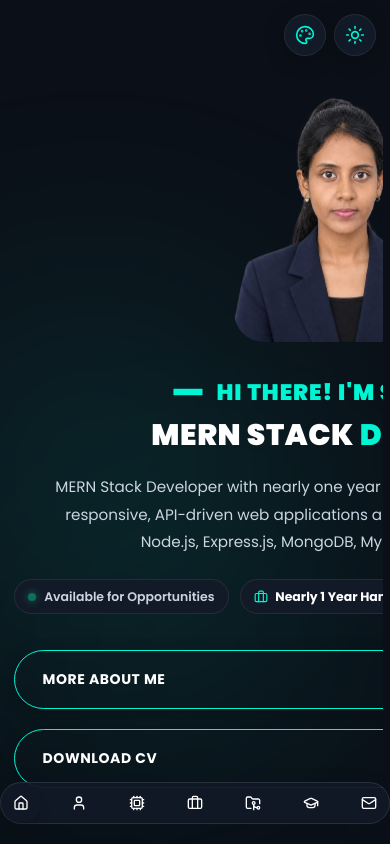
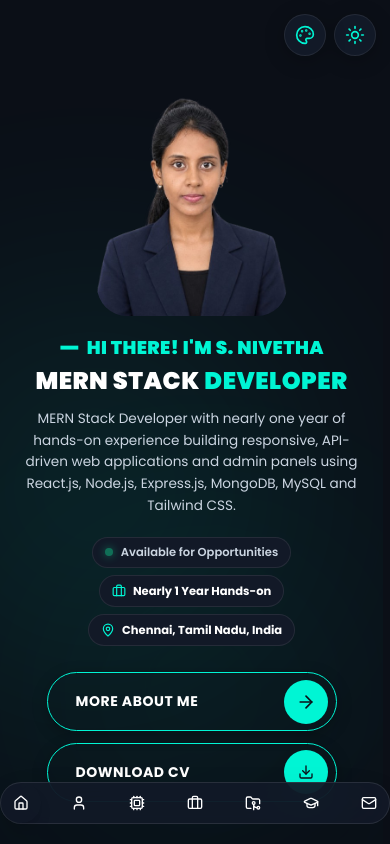
Before and after one commit to nivetha-1112/Portfolio, a React (Vite) app: page / in a window 390 px wide. Shown: the top 844 px of the page. Built offline with nearby package versions, Linux system fonts and the light colour scheme.

Commit message:
fix: hero mobile alignment, center layout, prevent overflow cutoff

```diff
--- a/src/App.css
+++ b/src/App.css
@@ -96,6 +96,7 @@
   margin: 0 auto;
   position: relative;
   z-index: 2;
+  min-width: 0;
 }
 
 .hero-image-wrapper {
@@ -144,6 +145,9 @@
   flex-direction: column;
   align-items: flex-start;
   text-align: left;
+  min-width: 0;
+  max-width: 100%;
+  width: 100%;
 }
 
 .hero-name-badge {
@@ -194,23 +198,39 @@
   gap: 0.65rem;
   flex-wrap: nowrap;
   white-space: nowrap;
+  overflow-x: auto;
+  scrollbar-width: none;
+  -ms-overflow-style: none;
+  max-width: 100%;
   margin-bottom: 2rem;
-  max-width: 100%;
+  padding: 0.2rem 0;
+}
+
+.hero-tags-row::-webkit-scrollbar {
+  display: none;
 }
 
 .hero-status-tag {
   display: inline-flex;
   align-items: center;
   gap: 0.5rem;
-  padding: 0.4rem 0.85rem;
+  padding: 0.45rem 1rem;
   border-radius: 9999px;
   background: var(--bg-card);
   border: 1px solid var(--border-color);
-  font-size: 0.78rem;
+  font-size: 0.8rem;
   font-weight: 600;
   color: var(--text-secondary);
   flex-shrink: 0;
   white-space: nowrap;
+  transition: all 0.25s ease;
+}
+
+.hero-status-tag:hover,
+.hero-stat-badge:hover {
+  border-color: var(--accent-color);
+  color: var(--text-primary);
+  transform: translateY(-1px);
 }
 
 .hero-status-dot {
@@ -219,33 +239,23 @@
   border-radius: 50%;
   background: #10B981;
   box-shadow: 0 0 8px #10B981;
+  flex-shrink: 0;
 }
 
 .hero-stat-badge {
   display: inline-flex;
   align-items: center;
   gap: 0.45rem;
-  padding: 0.4rem 0.85rem;
+  padding: 0.45rem 0.95rem;
   border-radius: 9999px;
   background: var(--bg-card);
   border: 1px solid var(--border-color);
-  font-size: 0.78rem;
+  font-size: 0.8rem;
   font-weight: 700;
   color: var(--text-primary);
   flex-shrink: 0;
   white-space: nowrap;
-}
-
-@media (max-width: 768px) {
-  .hero-tags-row {
-    overflow-x: auto;
-    scrollbar-width: none;
-    -ms-overflow-style: none;
-    padding-bottom: 4px;
-  }
-  .hero-tags-row::-webkit-scrollbar {
-    display: none;
-  }
+  transition: all 0.25s ease;
 }
 
 .hero-actions-row {
@@ -253,6 +263,13 @@
   align-items: center;
   gap: 1.25rem;
   flex-wrap: wrap;
+}
+
+@media (min-width: 993px) {
+  .hero-tags-row {
+    flex-wrap: nowrap;
+    justify-content: flex-start;
+  }
 }
 
 @media (max-width: 992px) {
@@ -261,36 +278,112 @@
     text-align: center;
     gap: 2rem;
     margin-top: 1rem;
+    width: 100%;
+    max-width: 100%;
+    min-width: 0;
   }
   .hero-text-content {
     align-items: center;
     text-align: center;
+    width: 100%;
+    max-width: 100%;
+    min-width: 0;
   }
   .hero-name-badge,
-  .hero-tags-row,
   .hero-actions-row {
     justify-content: center;
+    width: 100%;
+  }
+  .hero-tags-row {
+    justify-content: center;
+    flex-wrap: wrap;
+    width: 100%;
+    max-width: 100%;
+    overflow-x: visible;
   }
   .hero-image-card {
-    max-width: 280px;
-    height: 340px;
+    max-width: 260px;
+    height: 320px;
     border-radius: 24px;
+    margin: 0 auto;
   }
 }
 
 @media (max-width: 600px) {
+  .hero-tunis-grid {
+    gap: 1.25rem;
+    margin-top: 0.25rem;
+  }
+  .hero-name-badge {
+    justify-content: center;
+    gap: 0.45rem;
+    width: 100%;
+    max-width: 100%;
+  }
+  .hero-dash {
+    font-size: 1.35rem;
+    line-height: 1;
+  }
+  .hero-name-text {
+    font-size: 1.15rem;
+    letter-spacing: 0.02em;
+    text-align: center;
+    line-height: 1.25;
+  }
+  .hero-role-title {
+    font-size: 1.5rem;
+    line-height: 1.2;
+    margin-bottom: 0.75rem;
+    text-align: center;
+    width: 100%;
+    word-break: break-word;
+    min-height: auto;
+  }
+  .hero-bio-paragraph {
+    font-size: 0.85rem;
+    line-height: 1.6;
+    text-align: center;
+    padding: 0 0.25rem;
+    margin-bottom: 1.25rem;
+    width: 100%;
+  }
+  .hero-tags-row {
+    display: flex;
+    flex-wrap: wrap;
+    justify-content: center;
+    gap: 0.45rem 0.6rem;
+    width: 100%;
+    max-width: 100%;
+    margin-bottom: 1.65rem;
+    overflow-x: visible;
+    padding: 0;
+  }
+  .hero-status-tag,
+  .hero-stat-badge {
+    padding: 0.35rem 0.75rem;
+    font-size: 0.72rem;
+    border-radius: 9999px;
+  }
   .hero-image-card {
-    max-width: 220px;
-    height: 270px;
+    max-width: 190px;
+    height: 240px;
     border-radius: 20px;
+    margin: 0 auto;
   }
   .hero-actions-row {
     flex-direction: column;
     width: 100%;
+    max-width: 290px;
+    margin: 0 auto;
+    gap: 0.75rem;
   }
   .btn-tunis {
     width: 100%;
     justify-content: space-between;
+  }
+  #hero.tunis-section {
+    padding-top: 4.5rem !important;
+    padding-bottom: 5.5rem !important;
   }
 }
 
@@ -878,6 +971,65 @@
   .service-header-row {
     flex-direction: column;
     align-items: flex-start;
+  }
+}
+
+/* ==================== Tunis Section Filter Tabs ==================== */
+.tunis-filter-bar {
+  display: flex;
+  flex-wrap: wrap;
+  align-items: center;
+  justify-content: center;
+  gap: 0.85rem 1.15rem; /* Generous 14px vertical gap, 18px horizontal gap - prevents crowding */
+  margin-bottom: 2.75rem;
+  padding: 0.25rem 0.5rem;
+}
+
+.tunis-filter-btn {
+  display: inline-flex;
+  align-items: center;
+  justify-content: center;
+  padding: 0.65rem 1.45rem;
+  border-radius: 9999px;
+  font-size: 0.78rem;
+  font-weight: 700;
+  text-transform: uppercase;
+  letter-spacing: 0.08em;
+  color: var(--text-secondary);
+  background-color: var(--bg-card);
+  border: 1px solid var(--border-color);
+  box-shadow: 0 4px 14px rgba(0, 0, 0, 0.25);
+  transition: all 0.25s cubic-bezier(0.16, 1, 0.3, 1);
+  cursor: pointer;
+  white-space: nowrap;
+}
+
+.tunis-filter-btn:hover {
+  color: #ffffff;
+  border-color: var(--accent-color);
+  background-color: var(--bg-tertiary);
+  transform: translateY(-2px);
+  box-shadow: 0 6px 18px rgba(0, 0, 0, 0.35);
+}
+
+.tunis-filter-btn.active {
+  background-color: var(--accent-color);
+  color: #0b0f17;
+  border-color: var(--accent-color);
+  font-weight: 800;
+  transform: translateY(-2px);
+  box-shadow: 0 6px 22px var(--accent-glow);
+}
+
+@media (max-width: 640px) {
+  .tunis-filter-bar {
+    gap: 0.65rem 0.75rem;
+    margin-bottom: 2rem;
+  }
+  .tunis-filter-btn {
+    padding: 0.5rem 1.1rem;
+    font-size: 0.72rem;
+    letter-spacing: 0.06em;
   }
 }
 
@@ -1866,49 +2018,3 @@ body.modal-open {
   transform: translateY(-2px);
   box-shadow: 0 6px 18px rgba(0, 245, 212, 0.15);
 }
-
-/* ==================== Tunis Category Filter Tabs (Spacious & Clean) ==================== */
-.tunis-filter-bar {
-  display: flex;
-  align-items: center;
-  justify-content: center;
-  flex-wrap: wrap;
-  gap: 0.85rem 1rem; /* 14px horizontal, 16px vertical spacing - zero collision */
-  margin-bottom: 3rem;
-  padding: 0 0.5rem;
-}
-
-.tunis-filter-btn {
-  display: inline-flex;
-  align-items: center;
-  justify-content: center;
-  padding: 0.65rem 1.45rem;
-  border-radius: 9999px;
-  font-size: 0.78rem;
-  font-weight: 700;
-  text-transform: uppercase;
-  letter-spacing: 0.08em;
-  color: var(--text-secondary);
-  background: var(--bg-card);
-  border: 1px solid var(--border-color);
-  cursor: pointer;
-  transition: all 0.25s cubic-bezier(0.16, 1, 0.3, 1);
-  box-shadow: 0 4px 14px rgba(0, 0, 0, 0.2);
-  white-space: nowrap;
-}
-
-.tunis-filter-btn:hover {
-  border-color: var(--accent-color);
-  color: #ffffff;
-  transform: translateY(-2px);
-  box-shadow: 0 6px 18px rgba(0, 0, 0, 0.3);
-}
-
-.tunis-filter-btn.active {
-  background: var(--accent-color);
-  color: #0b0f17;
-  font-weight: 800;
-  border-color: var(--accent-color);
-  box-shadow: 0 6px 20px var(--accent-glow);
-  transform: translateY(-2px);
-}
--- a/src/App.jsx
+++ b/src/App.jsx
@@ -30,7 +30,7 @@ export default function App() {
   }
 
   return (
-    <div className="min-h-screen flex flex-col bg-[var(--bg-primary)] text-[var(--text-primary)] antialiased relative selection:bg-[var(--accent-color)] selection:text-[#0B0F17]">
+    <div className="min-h-screen flex flex-col bg-[var(--bg-primary)] text-[var(--text-primary)] antialiased relative selection:bg-[var(--accent-color)] selection:text-[#0B0F17] overflow-x-hidden w-full max-w-full">
       {/* Tunis Floating Desktop Right Navigation & Mobile Dock + Theme & Color Switcher */}
       <TunisNav />
 
--- a/src/index.css
+++ b/src/index.css
@@ -60,6 +60,9 @@ html {
   scroll-behavior: smooth;
   scroll-padding-top: 40px;
   scrollbar-gutter: stable;
+  overflow-x: hidden;
+  max-width: 100vw;
+  width: 100%;
 }
 
 body {
@@ -71,6 +74,14 @@ body {
   line-height: 1.6;
   transition: background-color 0.35s ease, color 0.35s ease;
   overflow-x: hidden;
+  max-width: 100vw;
+  width: 100%;
+}
+
+#root {
+  overflow-x: hidden;
+  max-width: 100vw;
+  width: 100%;
 }
 
 a {
```
